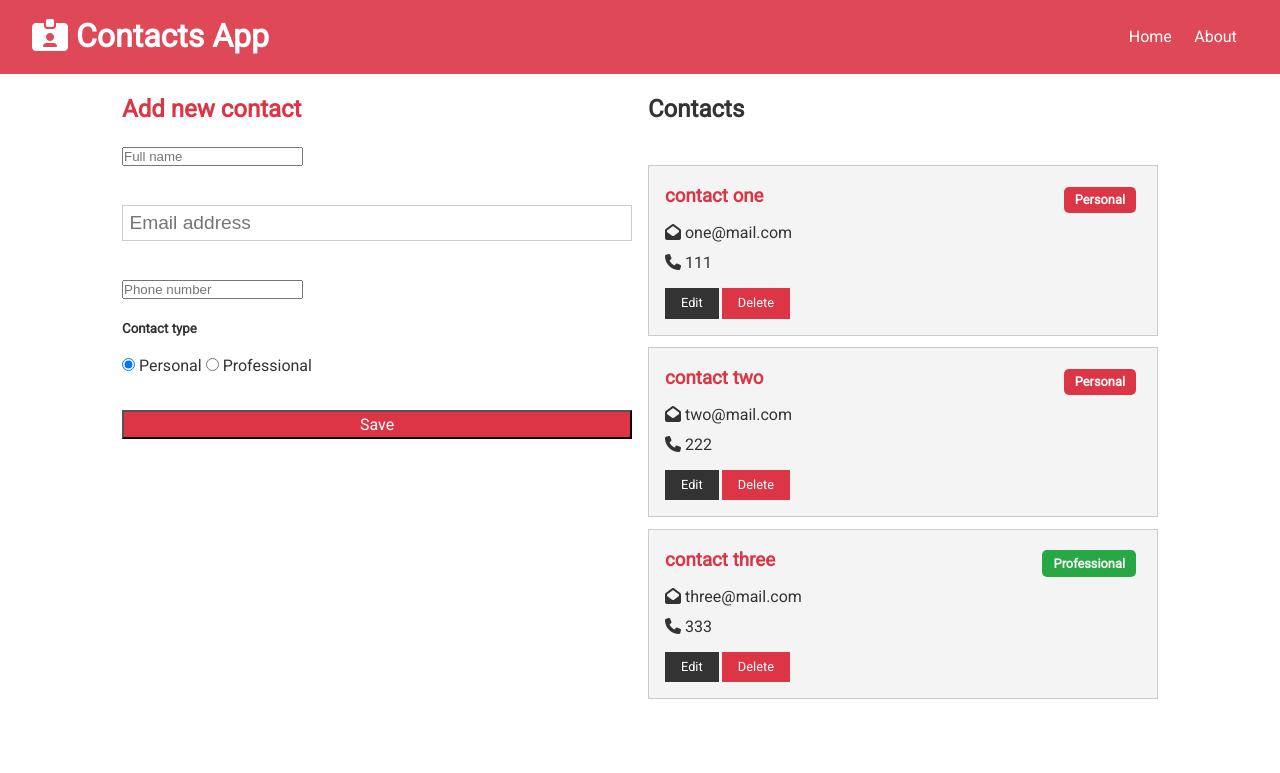
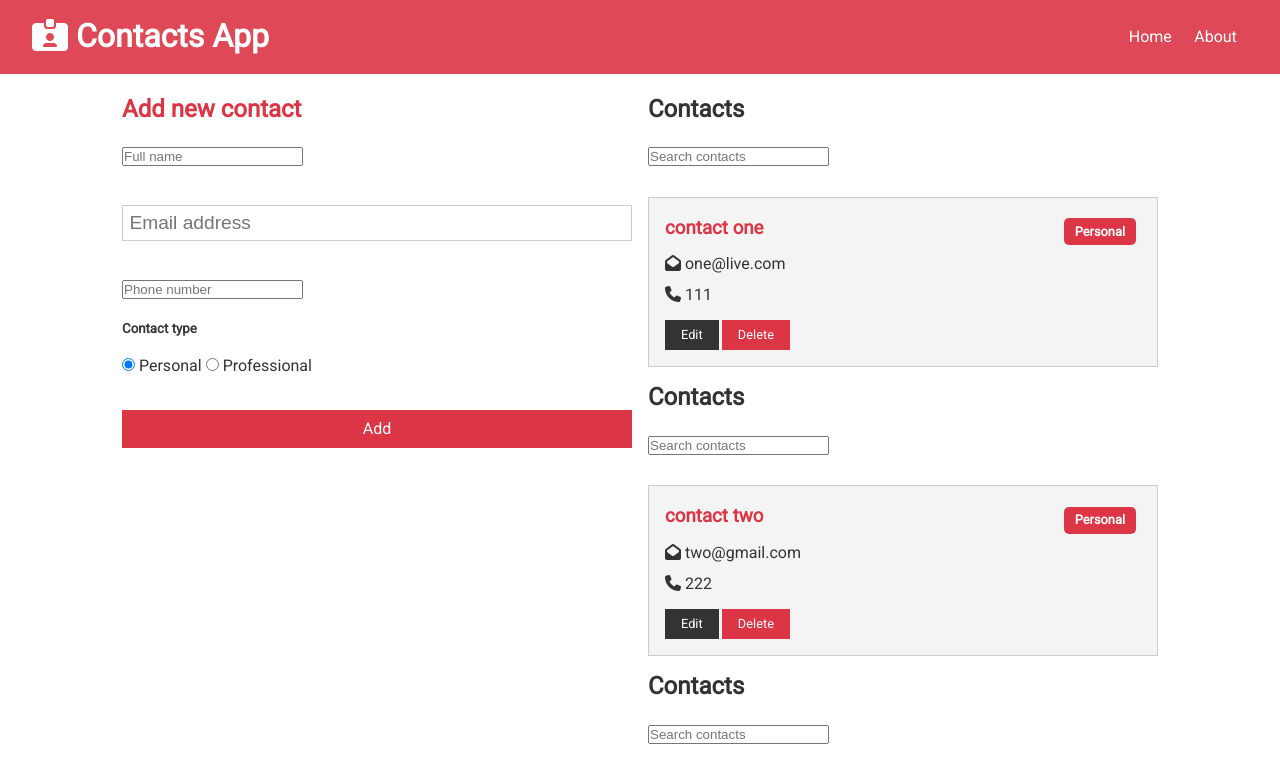
Before and after one commit to ncux/Contacts-App, a React (Create React App) app in the folder client/: page / in a window 1280 px wide. Shown: the top 773 px of the page. Built offline with nearby package versions, Linux system fonts and the light colour scheme.

Commit message:
UI is working - simulating full CRUD features

```diff
--- a/client/src/components/contacts/all-contacts.js
+++ b/client/src/components/contacts/all-contacts.js
@@ -1,24 +1,39 @@
 import React, { Fragment, useContext } from 'react';
 import { ContactContext } from "../../contexts/contact/context";
 import { SingleContact } from "./single-contact";
+import { FilterContacts } from "./filter-contacts";
 
 
 export const ContactsList = props => {
 
-    const { contacts } = useContext(ContactContext);
+    const { contacts, filteredContacts } = useContext(ContactContext);
 
-    return contacts.length ? (
+    if(!contacts.length) {
+        return (
+            <div className="text-center">
+                <h5>There are no contacts in your list</h5>
+            </div>
+        )
+    }
+
+    return (
         <Fragment>
-            <h2>Contacts</h2>
-            <br />
-            { contacts.map(contact => (
+            { filteredContacts.length ? filteredContacts.map(contact => (
+                <Fragment>
+                    <h2>Contacts</h2>
+                    <FilterContacts />
                     <SingleContact contact={ contact } key={contact.id} />
-            )) }
+                </Fragment>
+
+            )) : (
+                contacts.map(contact => (
+                    <Fragment>
+                        <h2>Contacts</h2>
+                        <FilterContacts />
+                        <SingleContact contact={ contact } key={contact.id} />
+                    </Fragment>
+                ))
+            ) }
         </Fragment>
-    ) : (
-        <div className="noBooks">
-            <p>There are 0 contacts in your list. </p>
-        </div>
     );
-
 };
--- /dev/null
+++ b/client/src/components/contacts/contact-form.js
@@ -0,0 +1,57 @@
+import React, { useState, useContext, useEffect } from 'react';
+import { ContactContext } from "../../contexts/contact/context";
+
+export const ContactForm = props => {
+
+    const [fullname, setFullname] = useState('');
+    const [email, setEmail] = useState('');
+    const [phone, setPhone] = useState('');
+    const [type, setType] = useState('personal');
+
+    const { addContact, currentContact, clearCurrent, updateContact } = useContext(ContactContext);
+
+    useEffect(() => {
+        if(currentContact !== null) {
+            setFullname(currentContact.fullname);
+            setEmail(currentContact.email);
+            setPhone(currentContact.phone);
+            setType(currentContact.type);
+        }
+    }, [currentContact]);
+
+    const onFormSubmit = e => {
+        e.preventDefault();
+        if(currentContact) {
+            updateContact(currentContact.id, fullname, email, phone, type);
+            clearForm();
+        } else {
+            addContact(fullname, email, phone, type);
+            clearForm();
+        }
+    };
+
+    const clearForm = () => {
+      clearCurrent();
+      setFullname('');
+      setEmail('');
+      setPhone('');
+      setType('');
+    };
+
+    return (
+        <form onSubmit={ onFormSubmit } className="">
+            <h2 className="text-primary">{ currentContact ? 'Edit contact' : 'Add new contact' }</h2>
+            <input value={ fullname } name="fullname" onChange={ e => setFullname(e.target.value) } placeholder="Full name" />
+            <input type="email" value={ email } name="email" onChange={ e => setEmail(e.target.value) } placeholder="Email address" />
+            <input value={ phone } name="phone" onChange={ e => setPhone(e.target.value) } placeholder="Phone number" />
+            <h5>Contact type</h5>
+            <input type="radio" value="personal"  name="type" onChange={ e => setType(e.target.value) } checked={ type === 'personal' } /> Personal { '  ' }
+            <input type="radio" value="professional"  name="type" onChange={ e => setType(e.target.value) } checked={ type === 'professional' } /> Professional
+            <div>
+                <input value={ currentContact ? 'Save' : 'Add' } type="submit" className="btn btn-primary btn-block" />
+            </div>
+            { currentContact && <div><button onClick={ () => clearForm() } className="btn btn-light btn-block">Clear</button></div> }
+        </form>
+    );
+
+};
--- /dev/null
+++ b/client/src/components/contacts/filter-contacts.js
@@ -0,0 +1,31 @@
+import React, { Fragment, useContext, useState, useEffect } from 'react';
+import { ContactContext } from "../../contexts/contact/context";
+
+export const FilterContacts = props => {
+
+    const { contacts, setContacts, filteredContacts, filterContacts, clearFilteredContacts } = useContext(ContactContext);
+    const [textInput, setTextInput] = useState('');
+
+    useEffect(() => {
+        if(!textInput.length) {
+           setContacts(contacts);
+        }
+    }, [textInput]);
+
+    const onTextInput = e => {
+        setTextInput(e.target.value);
+        if(textInput == '') {
+            setContacts(contacts);
+        }
+        if(textInput != '') {
+            filterContacts(textInput);
+        }
+    };
+
+    return (
+        <form className="">
+            <input onChange={ onTextInput } placeholder="Search contacts" />
+        </form>
+    );
+
+};
--- a/client/src/components/contacts/new-contact-form.js
+++ /dev/null
@@ -1,37 +0,0 @@
-import React, { useState, useContext } from 'react';
-import { ContactContext } from "../../contexts/contact/context";
-
-export const NewContactForm = props => {
-
-    const [fullname, setFullname] = useState('');
-    const [email, setEmail] = useState('');
-    const [phone, setPhone] = useState('');
-    const [type, setType] = useState('personal');
-
-    const { addContact } = useContext(ContactContext);
-
-    const onFormSubmit = e => {
-        e.preventDefault();
-        addContact(fullname, email, phone, type);
-        setFullname('');
-        setEmail('');
-        setPhone('');
-        setType('');
-    };
-
-    return (
-        <form onSubmit={ onFormSubmit } className="">
-            <h2 className="text-primary">Add new contact</h2>
-            <input value={ fullname } name="fullname" onChange={ e => setFullname(e.target.value) } placeholder="Full name" />
-            <input type="email" value={ email } name="email" onChange={ e => setEmail(e.target.value) } placeholder="Email address" />
-            <input value={ phone } name="phone" onChange={ e => setPhone(e.target.value) } placeholder="Phone number" />
-            <h5>Contact type</h5>
-            <input type="radio" value="personal"  name="type" onChange={ e => setType(e.target.value) } checked={ type === 'personal' } /> Personal { '  ' }
-            <input type="radio" value="professional"  name="type" onChange={ e => setType(e.target.value) } checked={ type === 'professional' } /> Professional
-            <div>
-                <input value="Save" type="submit" className="tn btn-primary btn-block" />
-            </div>
-        </form>
-    );
-
-};
--- a/client/src/components/home/home.js
+++ b/client/src/components/home/home.js
@@ -1,6 +1,6 @@
 import React from 'react';
 import { ContactsList } from "../contacts/all-contacts";
-import { NewContactForm } from "../contacts/new-contact-form";
+import { ContactForm } from "../contacts/contact-form";
 
 
 export const Home = props => {
@@ -8,7 +8,7 @@ export const Home = props => {
     return (
         <div className="grid-2">
             <div>
-                <NewContactForm />
+                <ContactForm />
             </div>
 
             <div>
--- a/client/src/contexts/contact/context.js
+++ b/client/src/contexts/contact/context.js
@@ -1,4 +1,4 @@
-import React, { createContext, useState, useEffect } from 'react';
+import React, { createContext, useState } from 'react';
 import uuid from 'uuid/v1';
 
 export const ContactContext = createContext();
@@ -6,10 +6,12 @@ export const ContactContext = createContext();
 export const ContactsState = props => {
 
     const [contacts, setContacts] = useState([
-        { id: 1, fullname: 'contact one', email: 'one@mail.com', phone: '111', type: 'personal' },
-        { id: 2, fullname: 'contact two', email: 'two@mail.com', phone: '222', type: 'personal' },
-        { id: 3, fullname: 'contact three', email: 'three@mail.com', phone: '333', type: 'professional' }
+        { id: 1, fullname: 'contact one', email: 'one@live.com', phone: '111', type: 'personal' },
+        { id: 2, fullname: 'contact two', email: 'two@gmail.com', phone: '222', type: 'personal' },
+        { id: 3, fullname: 'contact three', email: 'three@yahoo.com', phone: '333', type: 'professional' }
     ]);
+
+    const [filteredContacts, setFilteredContacts] = useState([]);
 
     const [currentContact, setCurrentContact] = useState(null);
 
@@ -24,15 +26,30 @@ export const ContactsState = props => {
         clearCurrent();
     };
 
-    const setCurrentContactData = async contact => {
-        await setCurrentContact(contact);
-        console.log(currentContact);
-    };
+    const setCurrentContactData = async contact => await setCurrentContact(contact);
 
     const clearCurrent = () => setCurrentContact(null);
 
+    const updateContact = async (id, fullname, email, phone, type) => {
+        const updatedContact = { id, fullname, email, phone, type };
+        const updatedContactList = contacts.map(contact => contact.id === id ? updatedContact : contact);
+        setContacts(updatedContactList);
+    };
+
+    const filterContacts = textInput => {
+        const regex = new RegExp(textInput, 'gi');
+        const matchedContacts = contacts.filter(contact => {
+            return contact.fullname.match(regex) || contact.email.match(regex) || contact.phone.match(regex);
+        });
+        setFilteredContacts(matchedContacts);
+    };
+
+    const clearFilteredContacts = () => setFilteredContacts([]);
+
     return (
-        <ContactContext.Provider value={{ contacts, setCurrentContactData, addContact, removeContact }}>
+        <ContactContext.Provider value={{
+            contacts, currentContact, setCurrentContactData, clearCurrent, addContact, removeContact, updateContact, filteredContacts, setContacts, filterContacts, clearFilteredContacts
+        }}>
             { props.children }
         </ContactContext.Provider>
     )
```
